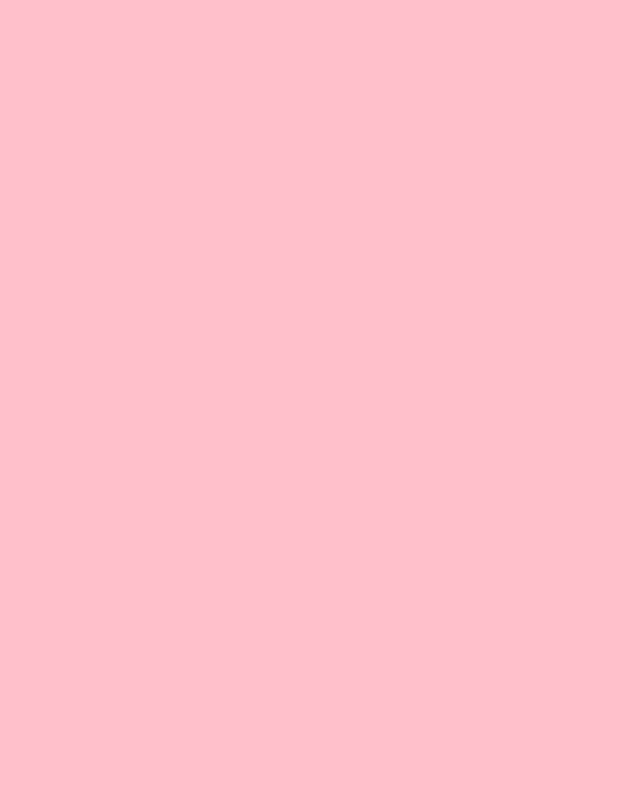
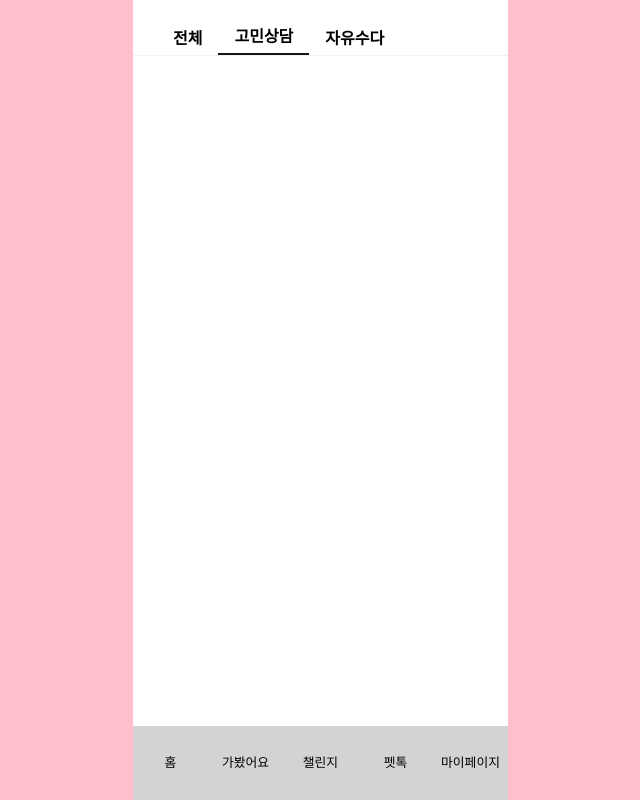
Before and after one commit to azure0929/Petnuri, a React (Vite) app: page /concern in a window 1280 px wide. Before the commit this address had no page. Shown: the whole page, without its empty margins (472-1112 px from the left). Built offline with nearby package versions, Linux system fonts and the light colour scheme.

Commit message:
#8 feat: 펫톡 메뉴별 라우팅 설정

```diff
--- a/src/App.tsx
+++ b/src/App.tsx
@@ -4,6 +4,8 @@ import Place from "./pages/Place";
 import Challenge from "./pages/challenge";
 import PointShop from "@/pages/challenge/PointShop";
 import PetTalk from "@/pages/petTalk";
+import Concern from "@/pages/petTalk/concern";
+import FreeTalk from "@/pages/petTalk/freetalk";
 import MyPage from "./pages/MyPage";
 
 import "./styles/common.scss";
@@ -17,6 +19,9 @@ const App = () => {
       <Route path="/challenge" element={<Challenge />} />
       <Route path="/pointshop" element={<PointShop />} />
       <Route path="/pettalk" element={<PetTalk />} />
+      <Route path="/pettalk" element={<PetTalk />} />
+      <Route path="/concern" element={<Concern />} />
+      <Route path="/freetalk" element={<FreeTalk />} />
       <Route path="/mypage" element={<MyPage />} />
     </Routes>
   );
--- a/src/pages/petTalk/concern.tsx
+++ b/src/pages/petTalk/concern.tsx
@@ -0,0 +1,42 @@
+import MainTab from "@/components/MainTab";
+import Background from "@/components/Background";
+import styles from "@/styles/pettalk.module.scss";
+import { Link, useLocation } from "react-router-dom";
+
+const Concern = () => {
+  const location = useLocation();
+  return (
+    <>
+      <Background>
+        <div className={styles.headTab}>
+          <Link
+            to="/petTalk"
+            className={`${styles.head_item} ${
+              location.pathname === "/petTalk" ? styles.active : ""
+            }`}
+          >
+            전체
+          </Link>
+          <Link
+            to="/concern"
+            className={`${styles.head_item} ${
+              location.pathname === "/concern" ? styles.active : ""
+            }`}
+          >
+            고민상담
+          </Link>
+          <Link
+            to="/freetalk"
+            className={`${styles.head_item} ${
+              location.pathname === "/freetalk" ? styles.active : ""
+            }`}
+          >
+            자유수다
+          </Link>
+        </div>
+      </Background>
+      <MainTab />
+    </>
+  );
+};
+export default Concern;
--- a/src/pages/petTalk/freetalk.tsx
+++ b/src/pages/petTalk/freetalk.tsx
@@ -0,0 +1,42 @@
+import MainTab from "@/components/MainTab";
+import Background from "@/components/Background";
+import styles from "@/styles/pettalk.module.scss";
+import { Link, useLocation } from "react-router-dom";
+
+const Freetalk = () => {
+  const location = useLocation();
+  return (
+    <>
+      <Background>
+        <div className={styles.headTab}>
+          <Link
+            to="/petTalk"
+            className={`${styles.head_item} ${
+              location.pathname === "/petTalk" ? styles.active : ""
+            }`}
+          >
+            전체
+          </Link>
+          <Link
+            to="/concern"
+            className={`${styles.head_item} ${
+              location.pathname === "/concern" ? styles.active : ""
+            }`}
+          >
+            고민상담
+          </Link>
+          <Link
+            to="/freetalk"
+            className={`${styles.head_item} ${
+              location.pathname === "/freetalk" ? styles.active : ""
+            }`}
+          >
+            자유수다
+          </Link>
+        </div>
+      </Background>
+      <MainTab />
+    </>
+  );
+};
+export default Freetalk;
```
